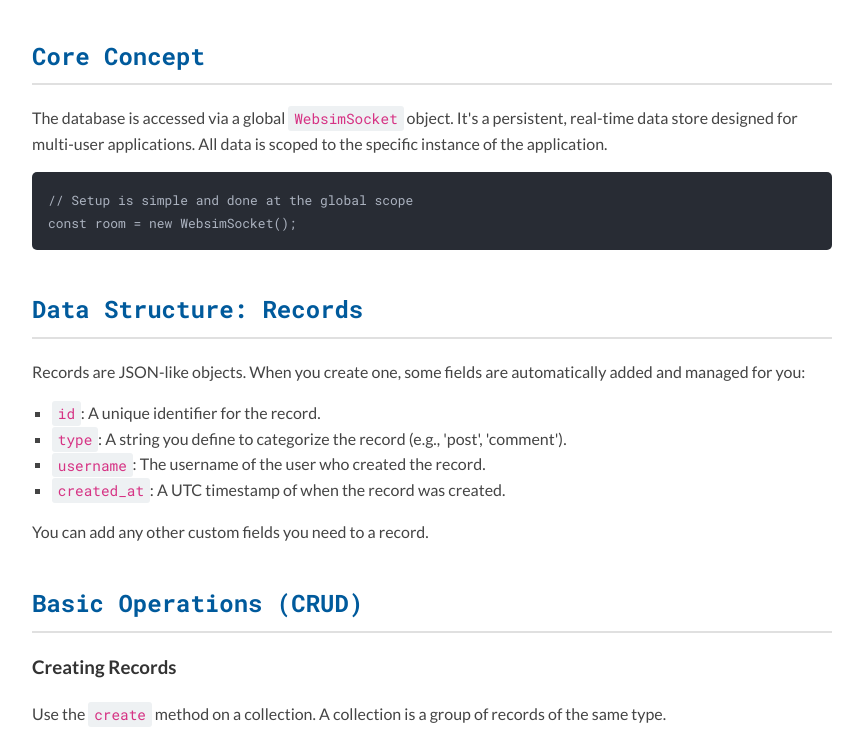
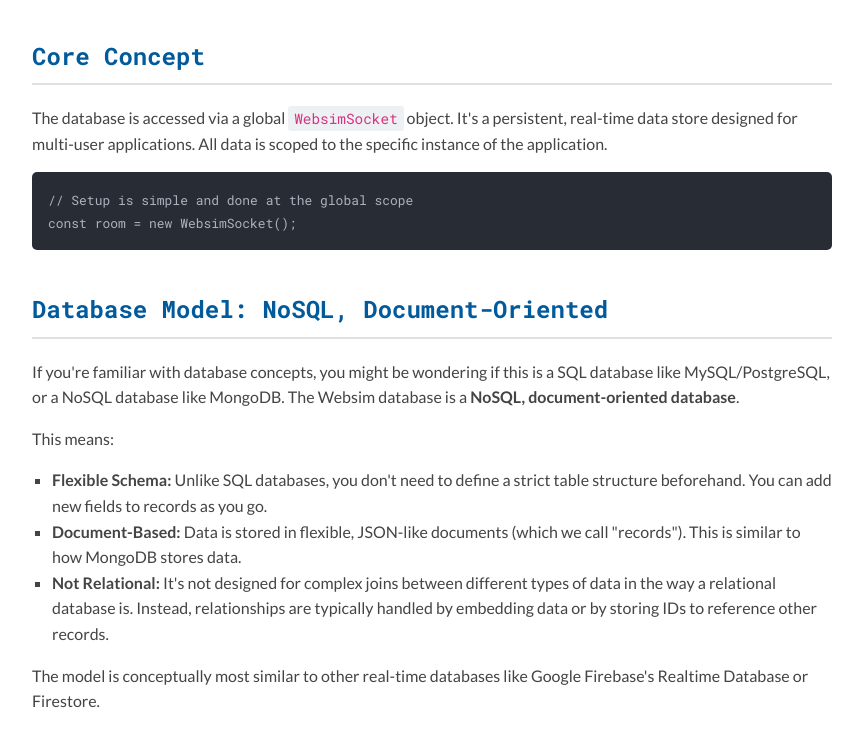
Before and after one commit to websimapi/websim-about-the-websim-database, a plain HTML site: page index.html in a window 1280 px wide. Shown: the part 216-952 px from the top of the page, without its empty margins (208-1071 px from the left). Drawn offline with Linux system fonts and the light colour scheme.

Commit message:
v2: What type of database like is it mysql is it postgres is it mongo

```diff
--- a/index.html
+++ b/index.html
@@ -23,6 +23,18 @@
                 <p>The database is accessed via a global <code>WebsimSocket</code> object. It's a persistent, real-time data store designed for multi-user applications. All data is scoped to the specific instance of the application.</p>
                 <pre><code>// Setup is simple and done at the global scope
 const room = new WebsimSocket();</code></pre>
+            </section>
+
+            <section>
+                <h2>Database Model: NoSQL, Document-Oriented</h2>
+                <p>If you're familiar with database concepts, you might be wondering if this is a SQL database like MySQL/PostgreSQL, or a NoSQL database like MongoDB. The Websim database is a <strong>NoSQL, document-oriented database</strong>.</p>
+                <p>This means:</p>
+                <ul>
+                    <li><strong>Flexible Schema:</strong> Unlike SQL databases, you don't need to define a strict table structure beforehand. You can add new fields to records as you go.</li>
+                    <li><strong>Document-Based:</strong> Data is stored in flexible, JSON-like documents (which we call "records"). This is similar to how MongoDB stores data.</li>
+                    <li><strong>Not Relational:</strong> It's not designed for complex joins between different types of data in the way a relational database is. Instead, relationships are typically handled by embedding data or by storing IDs to reference other records.</li>
+                </ul>
+                <p>The model is conceptually most similar to other real-time databases like Google Firebase's Realtime Database or Firestore.</p>
             </section>
 
             <section>
```
